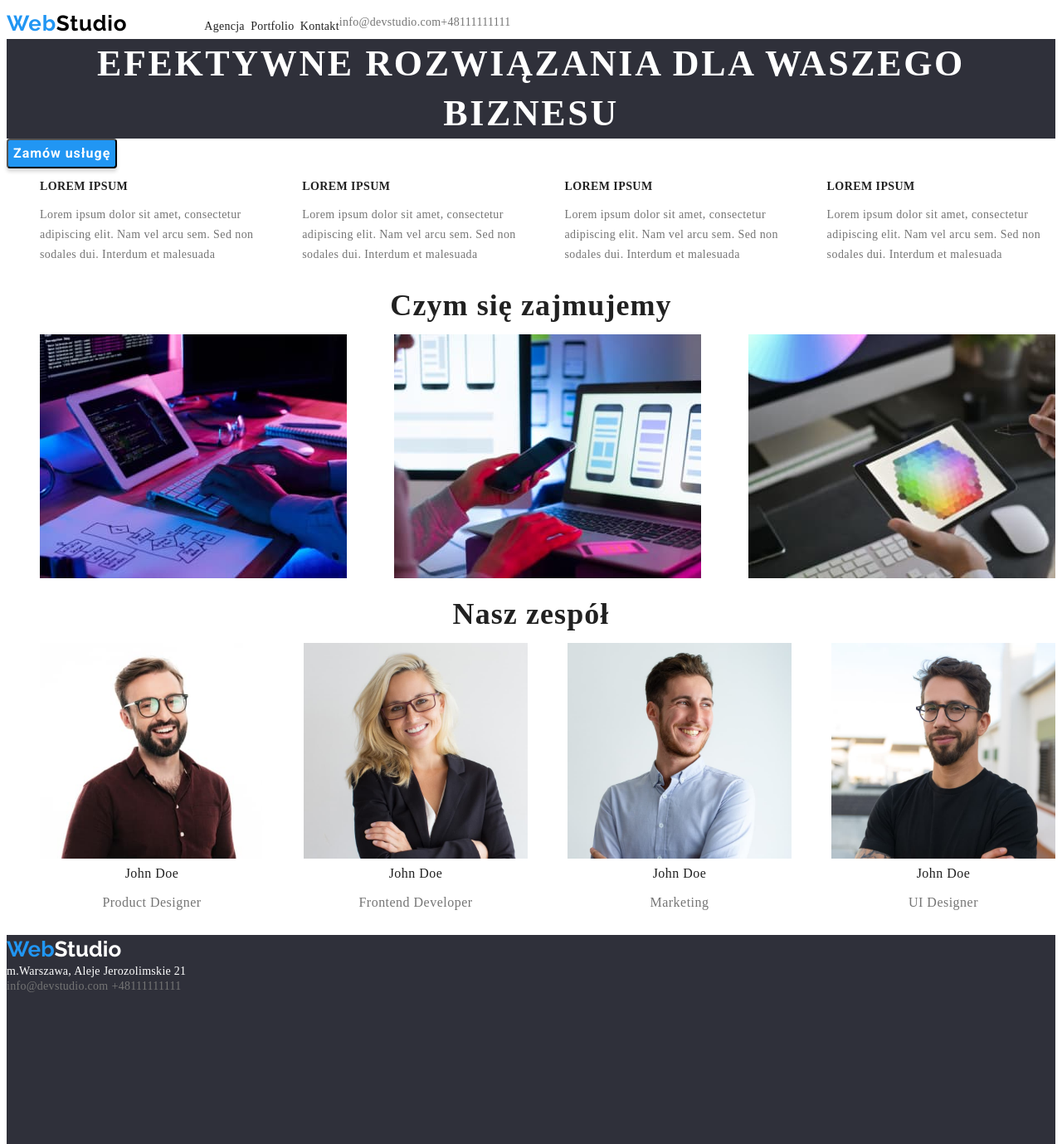
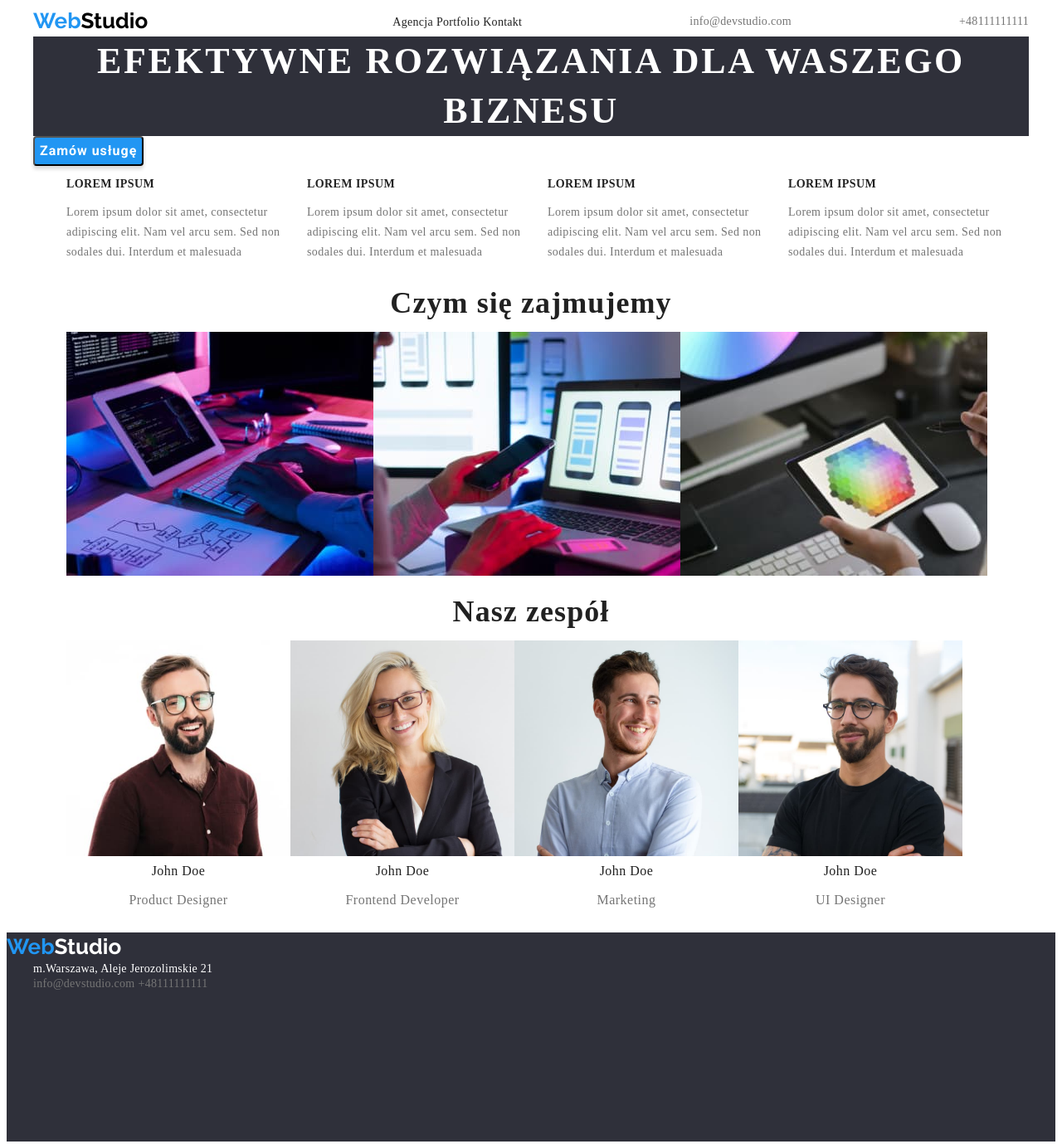
Before and after one commit to RafalChrzanowski1986/-goit-markup-hw-03-, a plain HTML site: page index.html in a window 1280 px wide. Shown: the whole page at 83% size. Drawn offline with Linux system fonts and the light colour scheme.

Commit message:
add containers

```diff
--- a/index.html
+++ b/index.html
@@ -1,5 +1,6 @@
 <!DOCTYPE html>
 <html lang="pl">
+  <section>
   <head>
      <meta charset="UTF-8" />
     <meta http-equiv="X-UA-Compatible" content="IE=edge" />
@@ -12,8 +13,11 @@
  <link href="https://fonts.googleapis.com/css2?family=Raleway:wght@700&family=Roboto:wght@400;500;700;900&display=swap" rel="stylesheet">
 
 </head>
+</section>
+<section>
+  <div class="container">
   <body>
-    <div class="container">
+
       <header class="header">
         <h2>
           <a href="index.html" class="navigation_logo"> <span class="web">Web</span
@@ -28,13 +32,16 @@
         <a class="contact" href="tel:+48111111111">+48111111111</a>
       </header>
     </div>
+  </section>
+   <section>
+    <div class="container">
     <main>
-      <div>
+
         <h1 class="upper">EFEKTYWNE ROZWIĄZANIA DLA WASZEGO BIZNESU</h1>
         <button class="button">Zamów usługę</button>
       </div>
 
-      <div>
+      <div class="container">
         <ul class="main list">
           <li>
             <h4 class="list title"><b>LOREM IPSUM</b></h4>
@@ -61,8 +68,8 @@
             arcu sem. Sed non sodales dui. Interdum et malesuada</p>
           </li>
         </ul>
-        <div>
-
+      </div>
+          <div class="container">
           <h2 class="section">Czym się zajmujemy</h2>
           <ul class="list">
             <li>
@@ -91,7 +98,7 @@
             </li>
           </ul>
         </div>
-        <div>
+        <div class="container">
           <h2 class="section">Nasz zespół</h2>
           <ul class="main list">
             <li>
@@ -138,18 +145,24 @@
         </div>
       </div>
     </main>
+  </section>
+  <section>
+    <div class="container"></div>
     <footer class="footer">
+
       <h2>
         <a href="index.html" class="navigation_logo"> <span class="web">Web</span
           ><span class="studio2">Studio</span></a>
       </h2>
-
-      <div>
+    </div>
+      <div class="container">
         <address class="contact_white">m.Warszawa, Aleje Jerozolimskie 21</address>
 
         <a class="contact" href="mailto:info@devstudio.com">info@devstudio.com</a>
 
         <a class="contact"  href="tel:+48111111111">+48111111111</a>
+
+    </footer>
   </div>
-    </footer>
+  </section>
 </html>
--- a/style.css
+++ b/style.css
@@ -43,18 +43,12 @@ h6 {
 }
 /*=====HEADER=====*/
 .container {
-  width: 1200px;
+ max-width: 1200px;
+ margin: 0 auto;
 }
 
 .header {
-  font-weight: 700;
-  font-size: 26px;
-  line-height: 31px;
-
-  /* identical to box height */
-  letter-spacing: 0.03em;
-
-  color: #2196f3;
+  justify-content: space-between
 }
 
 .header {
@@ -110,6 +104,10 @@ h6 {
 /*=====END HEADER=====*/
 
 /*=====MAIN=====*/
+.wrapper {
+
+}
+
 .upper {
   font-weight: 900;
   font-size: 44px;
@@ -138,8 +136,6 @@ h6 {
 }
 .list {
   display: flex;
-  justify-content: space-between;
-  gap: calc(10% / 3);
   font-weight: 400;
   font-size: 14px;
   line-height: 24px;
```
Also changed, not shown: Portfolio.html (+16 -5 lines). Lines whose indentation alone changed are shown as unchanged.
